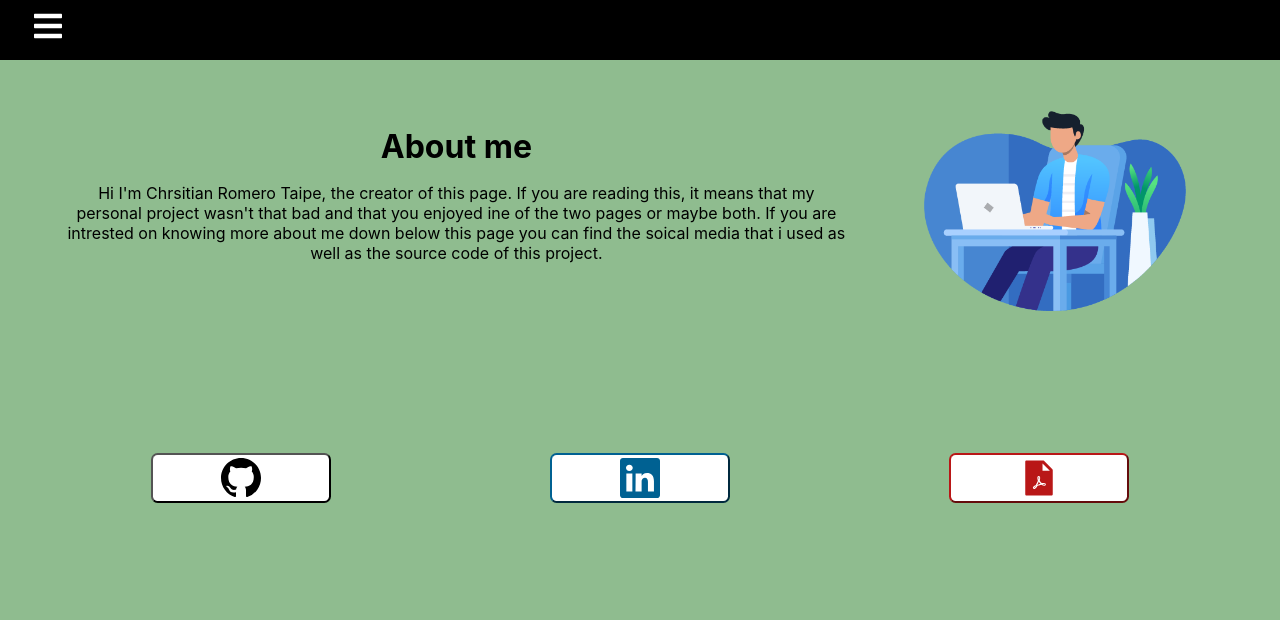
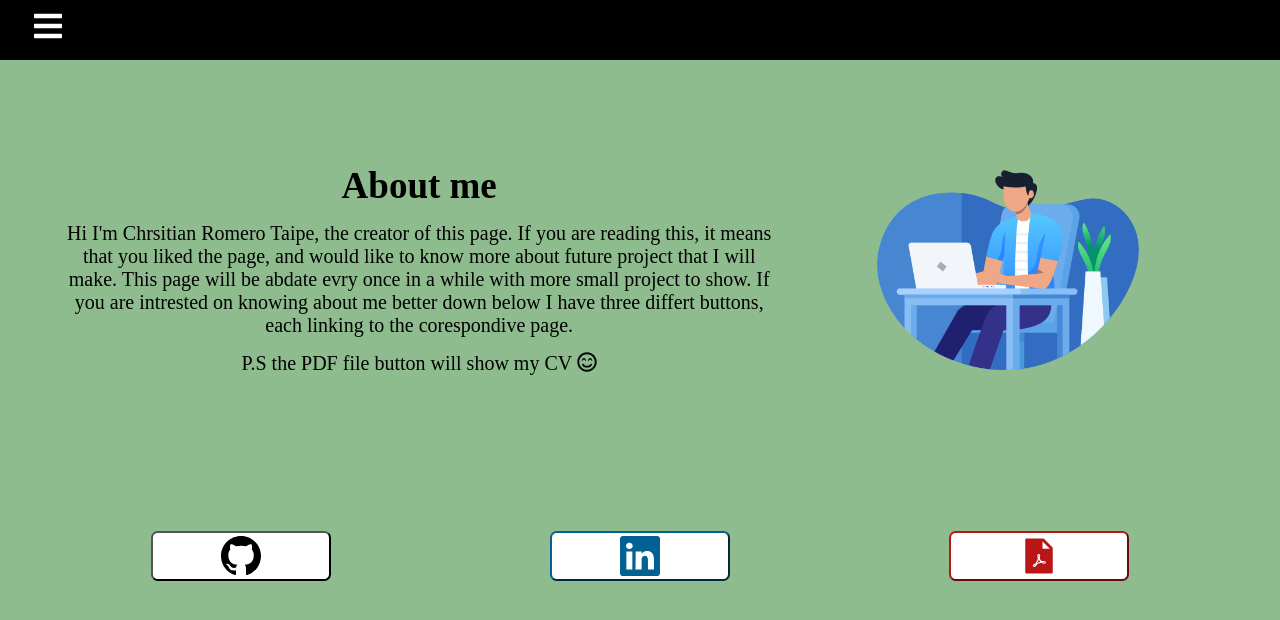
Before and after one commit to romerotac/funWeb2.0, a React (Create React App) app: page /contact in a window 1280 px wide. Shown: the top 620 px of the page. Built offline with nearby package versions, Linux system fonts and the light colour scheme; a web font is replaced by a local one; what spotify-web-api-node would draw is missing.

Commit message:
modify the about me page and have pdf file shown

```diff
--- a/package.json
+++ b/package.json
@@ -10,6 +10,7 @@
     "body-parser": "^1.20.0",
     "cors": "^2.8.5",
     "express": "^4.18.1",
+
     "react": "^18.2.0",
     "react-dom": "^18.2.0",
     "react-icons": "^4.4.0",
--- a/server1.js
+++ b/server1.js
@@ -62,6 +62,7 @@ app.post('/login', (req,res) => {
 
 
 
+
 app.listen(3001, () => {
     console.log(`express app listening on port ${port}`)
 })
--- a/src/pages/contact.js
+++ b/src/pages/contact.js
@@ -1,9 +1,24 @@
 import React, { useState } from 'react';
 import {BsGithub, BsLinkedin} from 'react-icons/bs'
 import {AiFillFilePdf} from 'react-icons/ai';
+import {FaRegSmileBeam} from 'react-icons/fa'
+
 
 export const Contact = () => {
 
+    function goToGithub() {
+        window.open('https://github.com/romerotac', '_blank');
+    }
+
+    function goToLinkedin() {
+        window.open('https://www.linkedin.com/in/christianromerotaipe', '_blank');
+    }
+
+    const downloadFile = (e) =>{
+        e.preventDefault()
+
+
+    }
     return (
 
         <>
@@ -12,9 +27,12 @@ export const Contact = () => {
         <div className='row-1'>
         <div className='column-1'>
         <h1>About me</h1>
-        <p> Hi I'm Chrsitian Romero Taipe, the creator of this page. If you are reading this, it means that my personal project wasn't that bad and that you enjoyed ine of the two pages or maybe both. If you are intrested on knowing more about
-            me down below this page you can find the soical media that i used as well as the source code of this project.
+        <p> Hi I'm Chrsitian Romero Taipe, the creator of this page. If you are reading this, it means that you liked the page, and would like to know more about future project that I will make.
+            This page will be abdate evry once in a while with more small project to show. If you are intrested on knowing about me better down below I have three differt buttons, each linking to the corespondive page.
+
         </p>
+        <p>P.S the PDF file button will show my CV <FaRegSmileBeam style={{marginBottom: '-2px'}}/></p>
+
         </div>
         <div className='idk'>
             <div className='image-position'> </div>
@@ -23,9 +41,10 @@ export const Contact = () => {
 
         <div className='footer-aboutme'>
 
-            <div className='button-position'> <button className='github-button'><BsGithub size={'1x'} className="icons"/></button></div>
-            <div className='button-position'> <button className='linkedin-button'><BsLinkedin size={'1x'} className="icons"/></button></div>
-            <div className='button-position'> <button className='file-button'><AiFillFilePdf size={'1x'} className="icons"/></button></div>
+            <div className='button-position'> <button className='github-button' onClick={goToGithub}><BsGithub size={'1x'} className="icons"/></button></div>
+            <div className='button-position'> <button className='linkedin-button' onClick={goToLinkedin}><BsLinkedin size={'1x'} className="icons"/></button></div>
+            <div className='button-position'> <button className='file-button'><a href='/pdfFiles/CV.pdf' target={"_black"}> <AiFillFilePdf size={'1x'} className="icons"/></a></button></div>
+
 
 
 
--- a/src/spotifyFiles/Login.css
+++ b/src/spotifyFiles/Login.css
@@ -224,27 +224,33 @@ img.cover-image{
 }
 
 
-
-
-
 .body-aboutme .row-1 .idk{
     align-self: center;
     justify-self: center;
+
+}
+.body-aboutme .row-1 .column-1{
+    font-family: cursive;
 }
 
-.body-aboutme h1{
+.body-aboutme .row-1 .column-1 p{
+    font-size: 20px;
+}
+
+.body-aboutme .row-1 .column-1 h1{
     padding-bottom: 0%;
+    font-size: 37px;
 }
 
 .body-aboutme{
     overflow: hidden;
     margin: 4%;
+    padding-top: 3%;
 }
 
 .body-aboutme .row-1{
     display: grid;
-    grid-template-columns: 7fr 3fr;
-    gap: 20px;
+    grid-template-columns: 5fr 3fr;
 }
 
 
@@ -350,4 +356,8 @@ img.cover-image{
         grid-auto-rows: minmax(80px, auto);
     }
 
+    .body-aboutme .row-1 .idk {
+        margin-top: 5%;
+    }
+
 }
```
Also changed, not shown: 2 other files (tests, documents, lock files or other folders).
